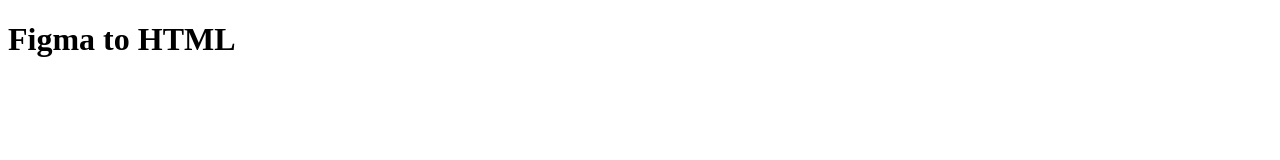
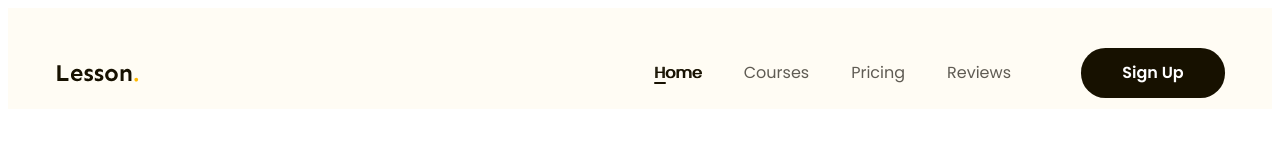
Before and after one commit to leducthanh041/P01-HTML-TO-FIGMA, a plain HTML site: page index.html in a window 1280 px wide. Shown: the top 160 px of the page. Drawn offline with Linux system fonts and the light colour scheme; files that its build step writes are made by us from their sources.

Commit message:
P3: Code phan Header

```diff
--- a/assets/css/style.css
+++ b/assets/css/style.css
@@ -1,11 +1,101 @@
+ul {
+  list-style: none;
+  padding: 0;
+}
+
 * {
   box-sizing: border-box;
 }
 
 html {
-  font-size: 62.5%;
+  font-size: 62.5%; /*1rem = 10px*/
 }
 
 body {
   font-size: 1.6rem;
+  font-family: "Poppins", sans-serif;
 }
+
+/* ==================Common=========== */
+a {
+  text-decoration: none;
+}
+
+.btn {
+  display: inline-block;
+  min-width: 118px;
+  padding: 0px 16px;
+  line-height: 50px;
+  color: #fff;
+  text-align: center;
+  font-size: 1.6rem;
+  font-weight: 600;
+  border-radius: 24.5px;
+  background: #171100;
+}
+
+.main-content {
+  width: 1170px;
+  max-width: calc(100% - 48px);
+  margin-left: auto;
+  margin-right: auto;
+}
+
+/* ==================Header=========== */
+.header {
+  background: #fffcf4;
+}
+
+.header.fixed {
+  position: sticky;
+  top: -28px;
+}
+
+.header .body {
+  display: flex;
+  align-items: center;
+  padding: 36px 0 8px;
+}
+
+.nav {
+  margin-left: auto;
+}
+
+.nav ul {
+  display: flex;
+}
+
+.nav a {
+  position: relative;
+  color: #5f5b53;
+  font-size: 1.6rem; /* 16px */
+  /* background-color: blue; */
+  margin: 8px 21px;
+}
+
+.nav li.active a,
+.nav a:hover {
+  color: #171100;
+  /* font-weight: 600; */
+  text-shadow: 1px 0 0 currentColor;
+}
+
+.nav li.active a::after {
+  position: absolute;
+  left: 1%;
+  top: 21px;
+  display: block;
+  content: "";
+  width: 12px;
+  height: 2px;
+  border-radius: 1px;
+  background: #171100;
+}
+
+.header .btn-sign-up {
+  min-width: 144px;
+}
+
+.header .action {
+  margin-left: 49px;
+}
--- a/index.html
+++ b/index.html
@@ -1,16 +1,56 @@
 <!DOCTYPE html>
-<html lang="vi">
+<html lang="en">
   <head>
     <meta charset="UTF-8" />
     <meta name="viewport" content="width=device-width, initial-scale=1.0" />
     <!-- reset css -->
-    <link: rel="stylesheet" href="./assets/css/reset.css" />
+    <link: rel="stylesheet" href="01.DuAn01/assets/css/reset.css" />
+
+    <!-- embed fonts -->
+    <link rel="preconnect" href="https://fonts.googleapis.com" />
+    <link rel="preconnect" href="https://fonts.gstatic.com" crossorigin />
+    <link
+      href="https://fonts.googleapis.com/css2?family=Poppins:ital,wght@0,200;0,300;0,400;0,500;0,600;0,700;1,200;1,300;1,400;1,500;1,600;1,700&family=Sen:wght@400..800&display=swap"
+      rel="stylesheet"
+    />
 
     <!-- style css -->
     <link rel="stylesheet" href="./assets/css/style.css" />
     <title>Figma to HTML Tuhoc.cc</title>
   </head>
-  <body>
-    <h1>Figma to HTML</h1>
+
+  <body style="height: 10000px">
+    <!-- header -->
+    <header class="header fixed">
+      <div class="main-content">
+        <div class="body">
+          <!-- logo -->
+          <img src="./assets/img/Logo.svg" alt="Lesson." class="logo" />
+
+          <!-- nav -->
+          <nav class="nav">
+            <ul>
+              <li class="active">
+                <a href="#!">Home</a>
+              </li>
+              <li>
+                <a href="#!">Courses</a>
+              </li>
+              <li>
+                <a href="#!">Pricing</a>
+              </li>
+              <li>
+                <a href="#!">Reviews</a>
+              </li>
+            </ul>
+          </nav>
+
+          <!-- btn action -->
+          <div class="action">
+            <a href="#!" class="btn btn-sign-up">Sign Up</a>
+          </div>
+        </div>
+      </div>
+    </header>
   </body>
 </html>
```
Also changed, not shown: assets/img/Logo.svg (added).
